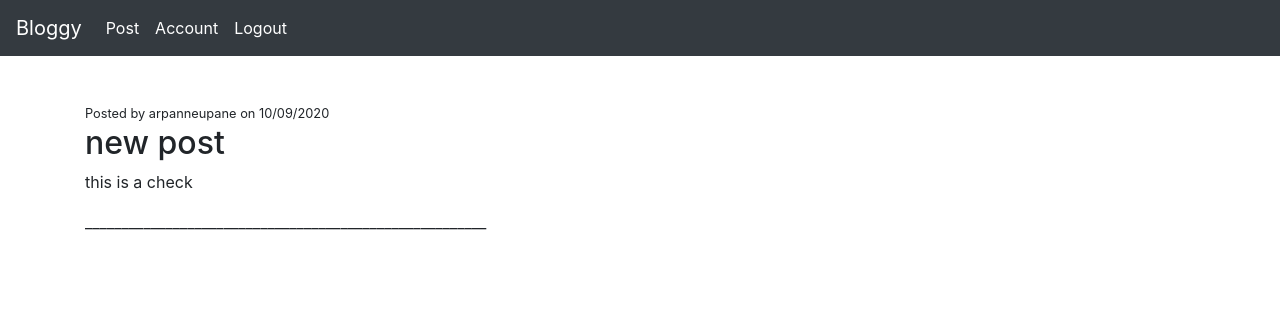
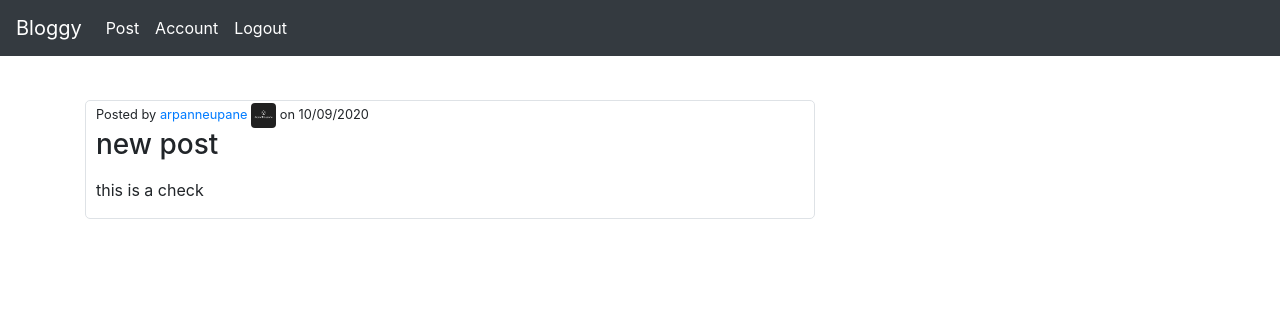
Before and after one commit to ShaikhMohammaddanish/bloggy-webapp, a Flask app: page /post/1 in a window 1280 px wide. Shown: the top 316 px of the page. Run offline with Flask 2, Linux system fonts and the light colour scheme; a user stored in the database is signed in; data comes from the database, SQL or seed files in the repository; both versions use the stored data as it was after the commit; some libraries are stand-ins or nearby versions.

Commit message:
shows user amount of posts made and changed the frontend when visiting a specific post

```diff
--- a/templates/postid.html
+++ b/templates/postid.html
@@ -13,11 +13,19 @@
     <div class="media-body">
       <div class="article-metadata">
       </div>
-      <small>Posted by {{ post.author.username}} on {{post.post_date.strftime('%m/%d/%Y') }}</small>
 
-      <h2>{{ post.post_title }}</h2>
-      <p class="article-content">{{ post.post_content }}</p>
-      <p>_______________________________________________________</p>
+    <div class='border'>
+      <article class="content">
+        <div class="media-body">
+        <div class="article-metadata">
+            <small>Posted by <a href="{{ url_for('user', username=post.author.username)}}" style="text-decoration: none;">{{ post.author.username}}</a> <img class='rounded' src="{{ url_for('static', filename='profile_pics/' + post.author.profile_pic) }}" width="25" height="25"> on {{post.post_date.strftime('%m/%d/%Y') }}</small>
+        </div>
+        <h3><p class="article-title" href="{{ url_for('post', post_id=post.id) }}" style="text-decoration: none;">{{ post.post_title }}</p></h3>
+        <p class="article-content">{{ post.post_content }}</p>
+        </div>
+      </article>
+    </div>
+
       {% if post.author == current_user %}
         <div>
           <a class="btn btn-primary btn-sm m-1" href="{{ url_for('update_post', post_id=post.id)}}">Update Post</a>
@@ -26,6 +34,10 @@
           <a class="btn btn-danger btn-sm m-1" href="{{ url_for('delete_post', post_id=post.id)}}">Delete Post</a>
         </div>
       {% endif %}
+
+
+
+
   </article>
 </div>
 
@@ -41,5 +53,15 @@
       margin-top: 100px;
     }
 
+    .border {
+        margin-bottom: 10px;
+        border-radius: 5px;
+    }
+
+    .content {
+        margin-left: 10px;
+    }
+
+
 </style>
 {% endblock %}
--- a/templates/profile.html
+++ b/templates/profile.html
@@ -22,10 +22,11 @@
     <div class='border'>
         <div class="user-content">
             <h1><img class='rounded' src="{{ profile_pic }}" width="50" height="50"> {{ current_user.username }}</h1>
+            Number of posts by me: {{ posts }}<br>
             {% if current_user.bio_content == None %}
                 <p><p>My Bio: No bio yet.</p></p>
             {% else %}
-                <p>{{ current_user.bio_content }}</p>
+                <br><p>My Bio: {{ current_user.bio_content }}</p>
             {% endif %}
         </div>
     </div>
```
Also changed, not shown: database.db.
